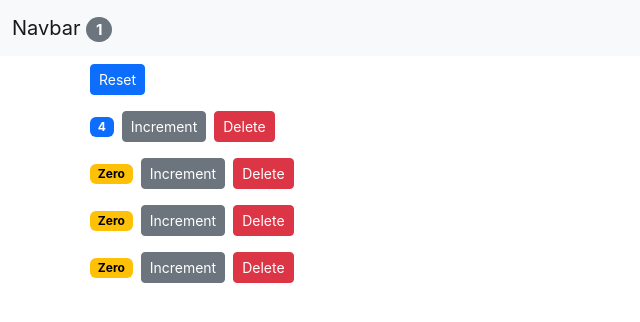
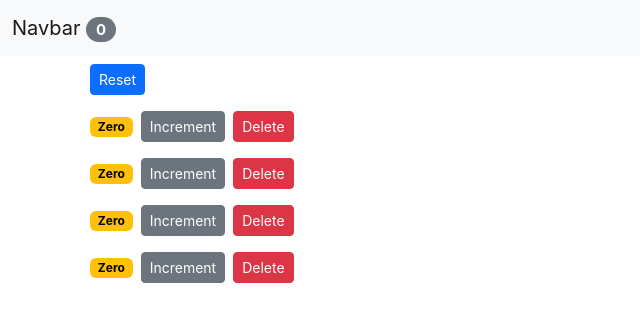
Before and after one commit to FreshhDevv/counter-app, a React (Create React App) app: page / in a window 1280 px wide. Shown: the top 322 px of the page, without its empty margins (0-640 px from the left). Built offline with nearby package versions, Linux system fonts and the light colour scheme; the HTML template or start-up script is replaced by a standard one.

Commit message:
Counter completed

```diff
--- a/src/App.js
+++ b/src/App.js
@@ -7,7 +7,7 @@ import { Component } from 'react';
 class App extends Component {
   state = {
     counters: [
-      { id: 1, value: 4 },
+      { id: 1, value: 0 },
       { id: 2, value: 0 },
       { id: 3, value: 0 },
       { id: 4, value: 0 },
```
